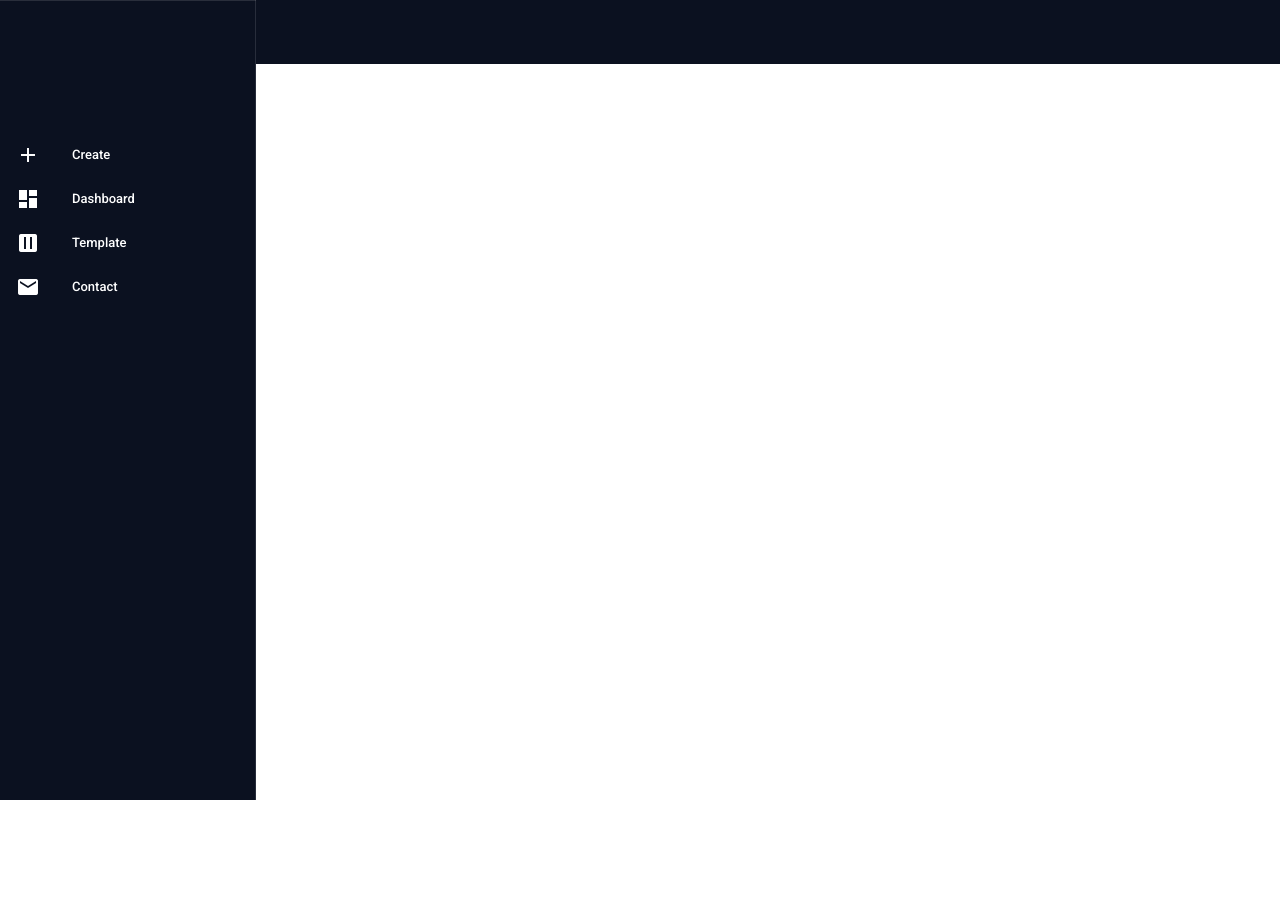
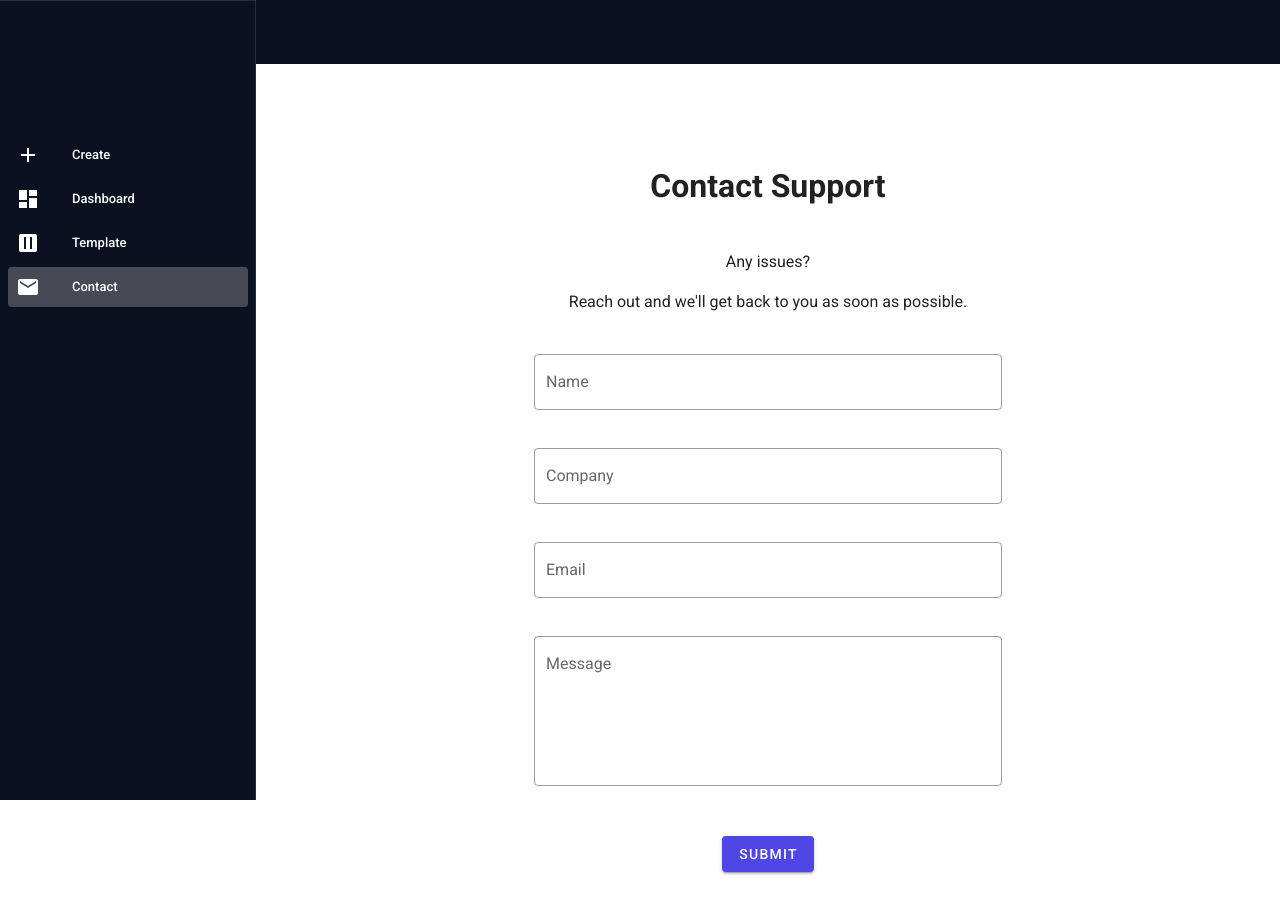
Before and after one commit to rileyleitao/LaunchWell, a Vue app: page /contact in a window 1280 px wide. Shown: the top 914 px of the page. Before the commit the page ends 818 px from the top, so only its background shows below. Built offline with nearby package versions, Linux system fonts and the light colour scheme.

Commit message:
Contact form + styling

```diff
--- a/package.json
+++ b/package.json
@@ -10,6 +10,7 @@
     "start": "node server/index.js"
   },
   "dependencies": {
+    "@emailjs/browser": "^3.10.0",
     "body-parser": "^1.20.1",
     "core-js": "^3.6.5",
     "cors": "^2.8.5",
--- a/src/App.vue
+++ b/src/App.vue
@@ -54,11 +54,11 @@ export default {
     items: [
       { title: "Create", icon: "mdi-plus", to: "/create" },
       { title: "Dashboard", icon: "mdi-view-dashboard", to: "/about" },
-      { title: "Template", icon: "mdi-math-norm-box", to: "/Parallel" },
+      { title: "Template", icon: "mdi-math-norm-box", to: "/template" },
       {
         title: "Contact",
         icon: "mdi-email",
-        to: "/Contact",
+        to: "/contact",
       },
 
       // { title: "Sign in", icon: "mdi-image", to: "/signup" },
--- /dev/null
+++ b/src/components/ContactForm.vue
@@ -0,0 +1,165 @@
+<template >
+  <v-sheet class="blue_background outlined pa-5">
+    <!-- Contact Form -->
+    <v-container>
+      <v-row class="py-12" justify="center">
+        <v-col cols="12" lg="6" md="9" sm="6" xs="6" class="text-center">
+          <h1 class="mb-10">Contact Support</h1>
+          <div class="mb-4" style="h5">Any issues?</div>
+          <div class="mb-10" style="h5">
+            Reach out and we'll get back to you as soon as possible.
+          </div>
+
+          <!-- Form -->
+          <v-form ref="form" class="pb-15">
+            <v-text-field
+              class="mt-2"
+              light
+              outlined
+              flat
+              label="Name"
+              name="user_name"
+            >
+            </v-text-field>
+
+            <v-text-field
+              class="mt-2"
+              light
+              outlined
+              flat
+              label="Company"
+              name="user_company"
+              id="user_company"
+            >
+            </v-text-field>
+
+            <v-text-field
+              class="mt-2"
+              light
+              outlined
+              flat
+              label="Email"
+              name="user_email"
+              id="user_email"
+            >
+            </v-text-field>
+
+            <v-textarea
+              no-resize
+              class="mt-2"
+              light
+              outlined
+              flat
+              label="Message"
+              name="user_message"
+              id="user_message"
+            >
+            </v-textarea>
+
+            <v-btn class="mt-5 primary" @click="sendEmail">Submit</v-btn>
+          </v-form>
+          <!-- <form ref="form1"></form> -->
+        </v-col>
+      </v-row>
+    </v-container>
+  </v-sheet>
+</template>
+<script
+src="https://smtpjs.com/v3/smtp.js">
+</script>
+<script>
+import emailjs from "@emailjs/browser";
+export default {
+  name: "ContactForm",
+  methods: {
+    sendEmail() {
+      console.log(this.$refs.form, this.$refs.form1);
+      emailjs
+        .sendForm(
+          "contact_riley",
+          "contact_riley",
+          this.$refs.form.$el,
+          "KpTV--bRhodQ6FuNp"
+        )
+        .then(
+          (result) => {
+            alert("Thank you! I will be in touch shortly.", result.text);
+          },
+          (error) => {
+            alert("Oops! Something went wrong, please try again.", error.text);
+          }
+        );
+    },
+  },
+};
+</script>
+
+<style>
+.full-width {
+  width: 100% !important;
+}
+.site-background {
+  background-color: #f7fff7;
+}
+.navbar {
+  background-color: #f88888;
+}
+.centerText {
+  text-align: center;
+}
+
+.h1 {
+  font-size: 4.5em;
+  font-family: "Raleway", "sans-serif";
+  font-weight: 800;
+}
+.h2 {
+  font-size: 13em;
+  font-family: "Raleway", "sans-serif";
+  font-weight: 600;
+  letter-spacing: 2px;
+}
+.h3 {
+  font-size: 2em;
+  font-family: "Raleway", "sans-serif";
+  font-weight: 600;
+}
+.h3-app {
+  font-size: 2em;
+  font-family: "Raleway", "sans-serif";
+  font-weight: 600;
+}
+.h4 {
+  font-size: 1em;
+  font-family: "Raleway", "sans-serif";
+  font-weight: 500;
+}
+.h5 {
+  font-size: 1em;
+  font-family: "Raleway", "sans-serif";
+  font-weight: 400;
+}
+.h5-light {
+  font-size: 1em;
+  font-family: "Raleway", "sans-serif";
+  font-weight: 400;
+}
+
+.blue {
+  color: #0ea5e9;
+}
+.blue_background {
+  background-color: #0ea4e966;
+}
+
+.purple {
+  color: #6366f1;
+}
+.purple2 {
+  color: #4f46e5;
+}
+
+.navy {
+  color: #0b1120;
+}
+</style>
--- a/src/components/ProductSelection.vue
+++ b/src/components/ProductSelection.vue
@@ -1,14 +1,13 @@
 <template>
   <div>
     <div>
-      <h2 class="d-flex justify-center my-10">Build what you need!</h2>
-      <h3 class="d-flex justify-center my-10">
-        Select the item you're looking to build
-      </h3>
+      <h2 class="d-flex justify-center my-10">
+        Get started by selecting a template
+      </h2>
     </div>
     <v-row class="d-flex justify-space-around pt-10">
       <v-card
-        class="pa-5 ma-10"
+        class="pa-5 ma-5"
         @click="$router.push({ name: 'AnnouncementCreator' })"
       >
         <v-img></v-img>
@@ -23,7 +22,7 @@
         </v-card-actions>
       </v-card>
       <v-card
-        class="pa-5 ma-10"
+        class="pa-5 ma-5"
         @click="$router.push({ name: 'AnnouncementCreator' })"
       >
         <v-img></v-img>
@@ -38,7 +37,7 @@
         </v-card-actions>
       </v-card>
       <v-card
-        class="pa-5 ma-10"
+        class="pa-5 ma-5"
         @click="$router.push({ name: 'AnnouncementCreator' })"
       >
         <v-img></v-img>
--- a/src/plugins/vuetify.js
+++ b/src/plugins/vuetify.js
@@ -1,18 +1,18 @@
-import Vue from 'vue';
-import Vuetify from 'vuetify/lib/framework';
+import Vue from "vue";
+import Vuetify from "vuetify/lib/framework";
 
 Vue.use(Vuetify);
 
 export default new Vuetify({
-  theme:{
-    themes:{
-    light:{
-      primary:'#4f46e5',
-      secondary:'#0ea5e9',
-      accent:'#9747ff',
-      error:'#f8754f',
-      background: '#0ea4e966'
+  theme: {
+    themes: {
+      light: {
+        primary: "#4f46e5",
+        secondary: "#0ea5e9",
+        accent: "#9747ff",
+        error: "#f8754f",
+        background: "#faf9ff",
+      },
     },
   },
-  },
 });
--- a/src/router/index.js
+++ b/src/router/index.js
@@ -2,6 +2,8 @@ import Vue from "vue";
 import VueRouter from "vue-router";
 import Home from "../views/Home.vue";
 import Create from "../views/Create.vue";
+import Template from "../views/Template.vue";
+import Contact from "../views/Contact.vue";
 
 Vue.use(VueRouter);
 
@@ -26,6 +28,11 @@ const routes = [
     component: Create,
   },
   {
+    path: "/template",
+    name: "Template",
+    component: Template,
+  },
+  {
     path: "/dashboard",
     name: "Dashboard",
     component: Create,
@@ -33,6 +40,11 @@ const routes = [
   {
     path: "/announcementcreator",
     name: "AnnouncementCreator",
+  },
+  {
+    path: "/contact",
+    name: "Contact",
+    component: Contact,
   },
 ];
 //history to remove the #//
--- /dev/null
+++ b/src/views/Contact.vue
@@ -0,0 +1,20 @@
+<template>
+  <div>
+    <template>
+      <ContactForm></ContactForm>
+    </template>
+  </div>
+</template>
+<script>
+import ContactForm from "../components/ContactForm.vue";
+
+export default {
+  name: "Contact",
+  components: {
+    ContactForm,
+  },
+};
+</script>
+
+<style>
+</style>
--- a/src/views/Create.vue
+++ b/src/views/Create.vue
@@ -1,8 +1,5 @@
 <template>
   <div>
-    <template>
-      <ProductSelection></ProductSelection>
-    </template>
     <template>
       <CreateAnnouncement></CreateAnnouncement>
     </template>
@@ -10,12 +7,10 @@
 </template>
 <script>
 import CreateAnnouncement from "@/components/CreateAnnouncement.vue";
-import ProductSelection from "@/components/ProductSelection.vue";
 export default {
   name: "Create",
   components: {
     CreateAnnouncement,
-    ProductSelection,
   },
 };
 </script>
--- a/src/views/Home.vue
+++ b/src/views/Home.vue
@@ -1,8 +1,16 @@
 <template>
   <div class="d-flex justify-center align-center mt-15">
-    <v-sheet>
-      <v-icon class="mb-5" x-large>mdi-podcast</v-icon>
-      <h3>Make an announcement worth hearing</h3>
+    <v-sheet
+      outlined
+      class="lilac pa-15 rounded-xl align-center d-flex flex-column"
+    >
+      <v-img
+        src="../assets/apple_announcement.png"
+        class="ma-10 d-flex justify-center"
+        max-width="50%"
+      >
+      </v-img>
+      <h3 class="pt-5">Make an announcement worth hearing</h3>
       <h5 class="mb-5">
         Use AI to help announce your latest feature or event.
       </h5>
@@ -11,9 +19,9 @@
           name: 'Create',
         }"
       >
-        <v-btn class="primary">
+        <v-btn class="primary d-flex align-center mt-5">
           <v-icon>mdi-plus</v-icon>
-          Create Announcement
+          Generate Content
         </v-btn>
       </router-link>
     </v-sheet>
@@ -27,3 +35,8 @@ export default {
   name: "Home",
 };
 </script>
+<style scoped>
+.lilac {
+  background-color: #faf9ff;
+}
+</style>
--- /dev/null
+++ b/src/views/Template.vue
@@ -0,0 +1,16 @@
+<template>
+  <div>
+    <template>
+      <ProductSelection></ProductSelection>
+    </template>
+  </div>
+</template>
+<script>
+import ProductSelection from "@/components/ProductSelection.vue";
+export default {
+  name: "Template",
+  components: {
+    ProductSelection,
+  },
+};
+</script>
```
Also changed, not shown: src/assets/apple_announcement.png (added), 1 other file (tests, documents, lock files or other folders).
